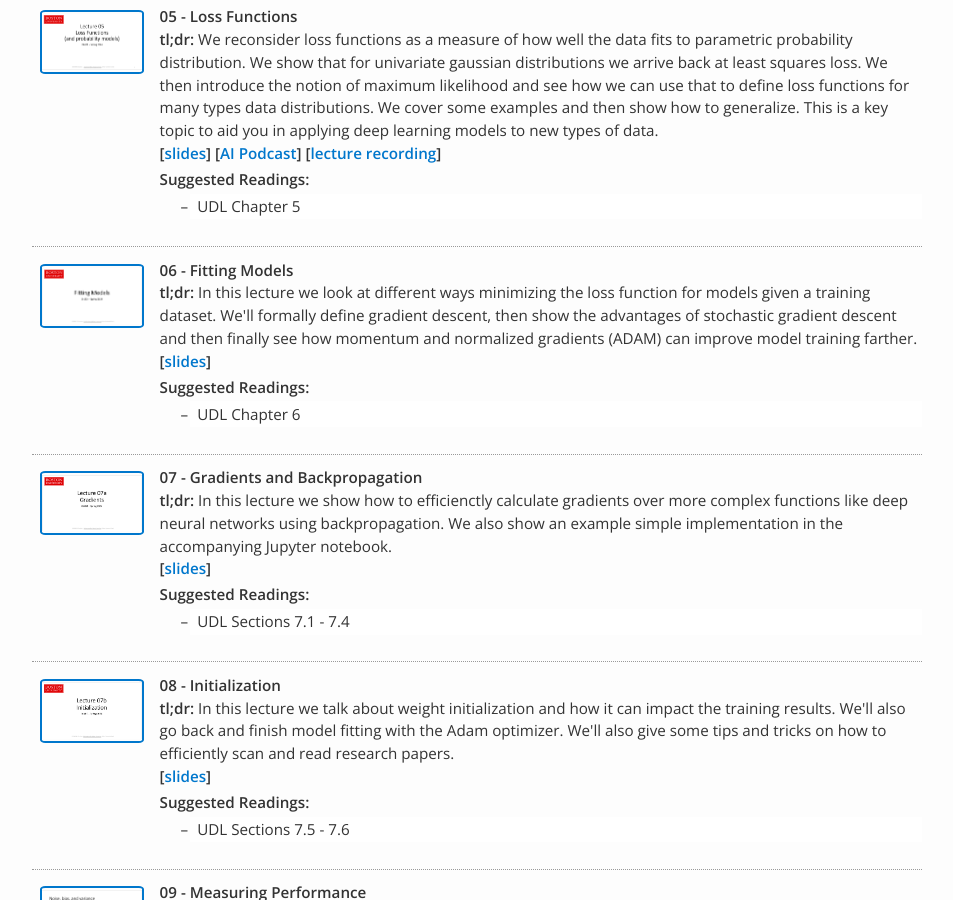
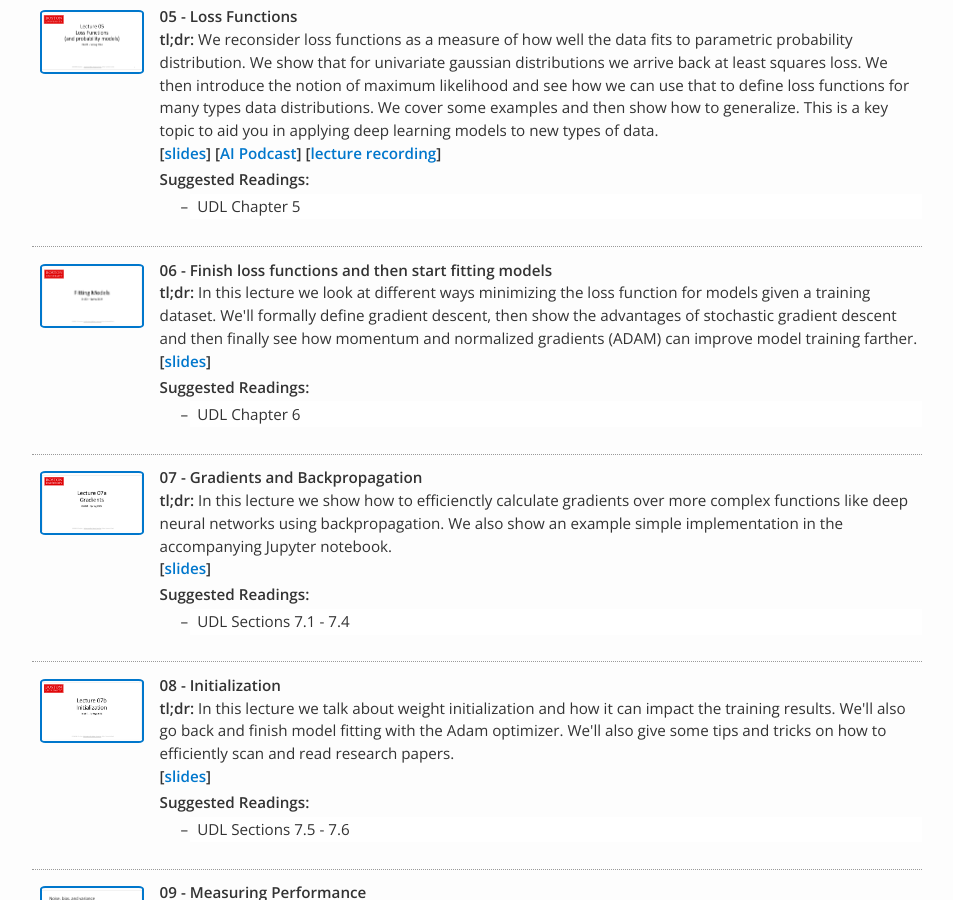
Before and after one commit to DL4DS/sp2025, a Jekyll site: the page built from lectures.md, in a window 1280 px wide and 900 px high, scrolled down 1065 px. Shown: the whole window, without its empty margins (163-1116 px from the left). Built offline with Jekyll 4.4.1, drawn with Linux system fonts in a browser that asks for light colours; nearby versions of some CDN libraries.

Commit message:
update lec6 description

```diff
--- a/_lectures/06_fitting_models.md
+++ b/_lectures/06_fitting_models.md
@@ -1,7 +1,7 @@
 ---
 type: lecture
 date: 2025-02-06T15:30:00-5:00
-title: 06 - Fitting Models
+title: 06 - Finish loss functions and then start fitting models
 tldr: "In this lecture we look at different ways minimizing the loss function
 for models given a training dataset. We'll formally define gradient descent,
 then show the advantages of stochastic gradient descent and then finally see
```
